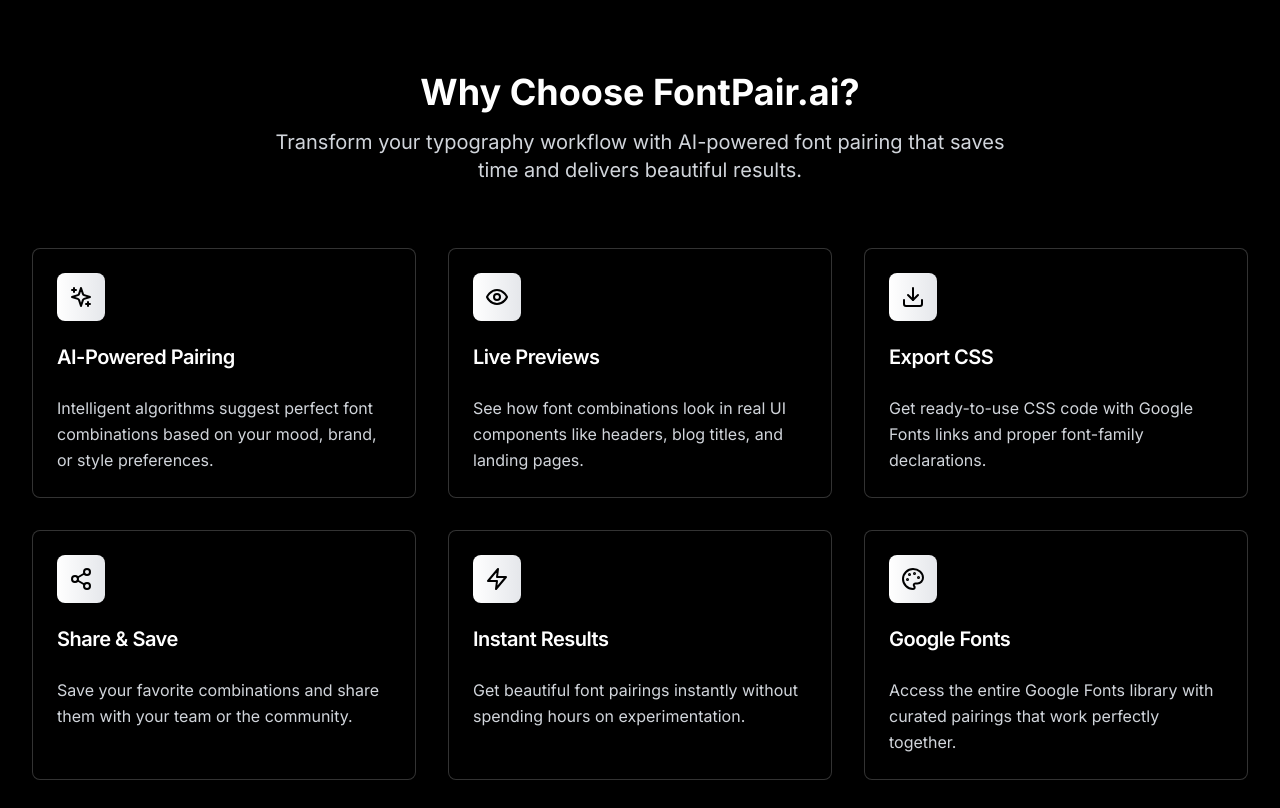
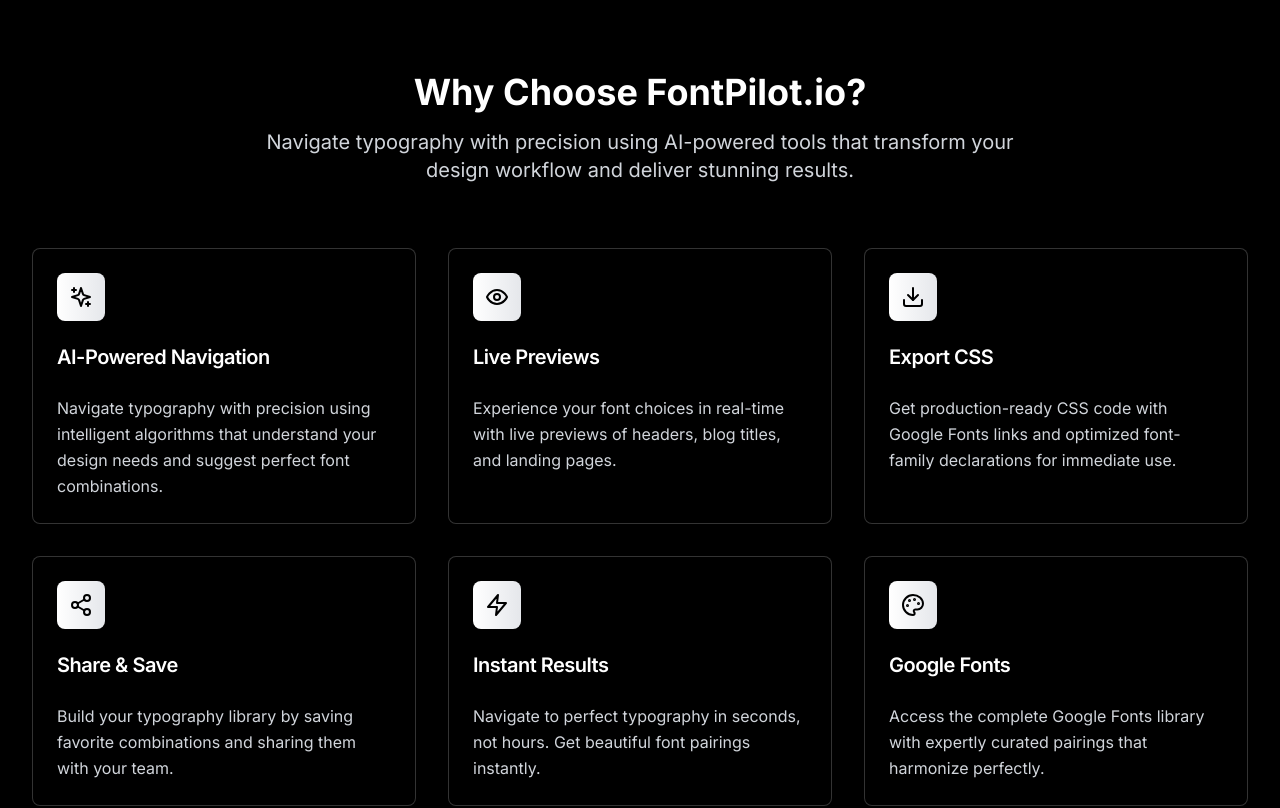
Before and after one commit to NitinSemwal2605/FontPilot.io, a Next.js app: page / in a window 1280 px wide. Shown: the part 4580-5388 px from the top of the page. Built offline with nearby package versions, Linux system fonts and the light colour scheme; no server answers; a web font is replaced by a local one.

Commit message:
Added Simple Content

```diff
--- a/components/features.tsx
+++ b/components/features.tsx
@@ -1,44 +1,44 @@
 'use client'
 
+import { Card, CardContent, CardHeader, CardTitle } from '@/components/ui/card'
 import { motion } from 'framer-motion'
-import { Sparkles, Eye, Download, Share2, Zap, Palette } from 'lucide-react'
-import { Card, CardContent, CardHeader, CardTitle } from '@/components/ui/card'
+import { Download, Eye, Palette, Share2, Sparkles, Zap } from 'lucide-react'
 
 const features = [
   {
     icon: Sparkles,
-    title: 'AI-Powered Pairing',
-    description: 'Intelligent algorithms suggest perfect font combinations based on your mood, brand, or style preferences.',
+    title: 'AI-Powered Navigation',
+    description: 'Navigate typography with precision using intelligent algorithms that understand your design needs and suggest perfect font combinations.',
     color: 'from-blue-500 to-purple-500'
   },
   {
     icon: Eye,
     title: 'Live Previews',
-    description: 'See how font combinations look in real UI components like headers, blog titles, and landing pages.',
+    description: 'Experience your font choices in real-time with live previews of headers, blog titles, and landing pages.',
     color: 'from-green-500 to-teal-500'
   },
   {
     icon: Download,
     title: 'Export CSS',
-    description: 'Get ready-to-use CSS code with Google Fonts links and proper font-family declarations.',
+    description: 'Get production-ready CSS code with Google Fonts links and optimized font-family declarations for immediate use.',
     color: 'from-orange-500 to-red-500'
   },
   {
     icon: Share2,
     title: 'Share & Save',
-    description: 'Save your favorite combinations and share them with your team or the community.',
+    description: 'Build your typography library by saving favorite combinations and sharing them with your team.',
     color: 'from-purple-500 to-pink-500'
   },
   {
     icon: Zap,
     title: 'Instant Results',
-    description: 'Get beautiful font pairings instantly without spending hours on experimentation.',
+    description: 'Navigate to perfect typography in seconds, not hours. Get beautiful font pairings instantly.',
     color: 'from-yellow-500 to-orange-500'
   },
   {
     icon: Palette,
     title: 'Google Fonts',
-    description: 'Access the entire Google Fonts library with curated pairings that work perfectly together.',
+    description: 'Access the complete Google Fonts library with expertly curated pairings that harmonize perfectly.',
     color: 'from-indigo-500 to-blue-500'
   }
 ]
@@ -55,10 +55,10 @@
           className="text-center mb-16"
         >
           <h2 className="text-4xl font-bold text-white mb-4">
-            Why Choose FontPair.ai?
+            Why Choose FontPilot.io?
           </h2>
           <p className="text-xl text-gray-300 max-w-3xl mx-auto">
-            Transform your typography workflow with AI-powered font pairing that saves time and delivers beautiful results.
+            Navigate typography with precision using AI-powered tools that transform your design workflow and deliver stunning results.
           </p>
         </motion.div>
 
```
